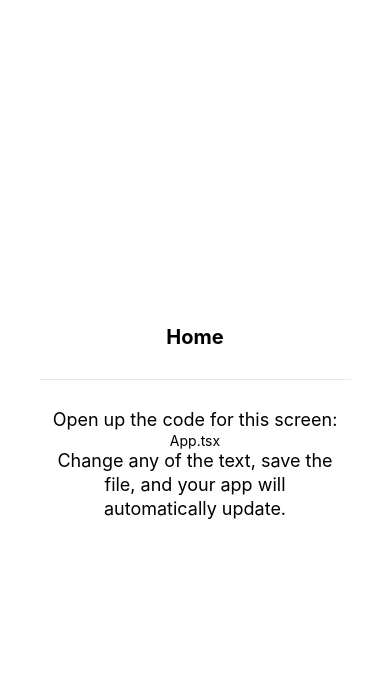
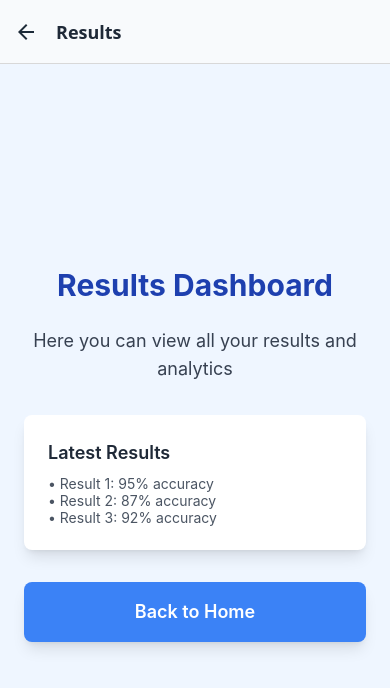
Before and after one commit to miguelx97/stormii2, a React Native app: screen /Result in a window 390 px wide. Shown: the top 688 px of the page. Built offline with nearby package versions, Linux system fonts and the light colour scheme.

Commit message:
Refactor App structure to implement React Navigation and remove unused components. Added Home, Result, and Blog screens with navigation setup. Updated dependencies for navigation and gesture handling.

```diff
--- a/App.tsx
+++ b/App.tsx
@@ -1,13 +1,39 @@
-import { ScreenContent } from 'components/ScreenContent';
+import React from 'react';
 import { StatusBar } from 'expo-status-bar';
+import { NavigationContainer } from '@react-navigation/native';
+import { createStackNavigator } from '@react-navigation/stack';
+import { GestureHandlerRootView } from 'react-native-gesture-handler';
+
+import HomeScreen from './components/HomeScreen';
+import ResultScreen from './components/ResultScreen';
+import BlogScreen from './components/BlogScreen';
+import type { RootStackParamList } from './types/navigation';
 
 import './global.css';
 
+const Stack = createStackNavigator<RootStackParamList>();
+
 export default function App() {
   return (
-    <>
-      <ScreenContent title="Home" path="App.tsx"></ScreenContent>
-      <StatusBar style="auto" />
-    </>
+    <GestureHandlerRootView style={{ flex: 1 }}>
+      <NavigationContainer>
+        <Stack.Navigator
+          initialRouteName="Home"
+          screenOptions={{
+            headerStyle: {
+              backgroundColor: '#f8fafc',
+            },
+            headerTintColor: '#1f2937',
+            headerTitleStyle: {
+              fontWeight: 'bold',
+            },
+          }}>
+          <Stack.Screen name="Home" component={HomeScreen} options={{ title: 'Stormii Home' }} />
+          <Stack.Screen name="Result" component={ResultScreen} options={{ title: 'Results' }} />
+          <Stack.Screen name="Blog" component={BlogScreen} options={{ title: 'Blog' }} />
+        </Stack.Navigator>
+        <StatusBar style="auto" />
+      </NavigationContainer>
+    </GestureHandlerRootView>
   );
 }
--- /dev/null
+++ b/components/BlogScreen.tsx
@@ -0,0 +1,58 @@
+import React from 'react';
+import { View, Text, TouchableOpacity, ScrollView } from 'react-native';
+import { useNavigation } from '@react-navigation/native';
+import type { StackNavigationProp } from '@react-navigation/stack';
+import type { RootStackParamList } from '../types/navigation';
+
+type BlogScreenNavigationProp = StackNavigationProp<RootStackParamList, 'Blog'>;
+
+export default function BlogScreen() {
+  const navigation = useNavigation<BlogScreenNavigationProp>();
+
+  const blogPosts = [
+    {
+      id: 1,
+      title: 'Getting Started with Stormii',
+      excerpt: 'Learn the basics of using Stormii for your daily workflows...',
+      date: 'Dec 15, 2024',
+    },
+    {
+      id: 2,
+      title: 'Advanced Features Guide',
+      excerpt: 'Discover powerful features that can boost your productivity...',
+      date: 'Dec 10, 2024',
+    },
+    {
+      id: 3,
+      title: 'Tips and Tricks',
+      excerpt: 'Expert tips to get the most out of your Stormii experience...',
+      date: 'Dec 5, 2024',
+    },
+  ];
+
+  return (
+    <View className="flex-1 bg-green-50">
+      <ScrollView className="flex-1 p-6">
+        <Text className="mb-6 text-center text-3xl font-bold text-green-800">Stormii Blog</Text>
+
+        <Text className="mb-8 text-center text-lg text-gray-700">
+          Stay updated with the latest news and tutorials
+        </Text>
+
+        {blogPosts.map((post) => (
+          <View key={post.id} className="mb-4 rounded-lg bg-white p-5 shadow-lg">
+            <Text className="mb-2 text-xl font-semibold text-gray-800">{post.title}</Text>
+            <Text className="mb-3 text-gray-600">{post.excerpt}</Text>
+            <Text className="text-sm font-medium text-green-600">{post.date}</Text>
+          </View>
+        ))}
+
+        <TouchableOpacity
+          className="mt-6 rounded-lg bg-green-500 p-4 shadow-lg"
+          onPress={() => navigation.goBack()}>
+          <Text className="text-center text-lg font-semibold text-white">Back to Home</Text>
+        </TouchableOpacity>
+      </ScrollView>
+    </View>
+  );
+}
--- a/components/Container.tsx
+++ /dev/null
@@ -1,9 +0,0 @@
-import { SafeAreaView } from 'react-native';
-
-export const Container = ({ children }: { children: React.ReactNode }) => {
-  return <SafeAreaView className={styles.container}>{children}</SafeAreaView>;
-};
-
-const styles = {
-  container: 'flex flex-1 m-6',
-};
--- a/components/EditScreenInfo.tsx
+++ /dev/null
@@ -1,29 +0,0 @@
-import { Text, View } from 'react-native';
-
-export const EditScreenInfo = ({ path }: { path: string }) => {
-  const title = 'Open up the code for this screen:';
-  const description =
-    'Change any of the text, save the file, and your app will automatically update.';
-
-  return (
-    <View>
-      <View className={styles.getStartedContainer}>
-        <Text className={styles.getStartedText}>{title}</Text>
-        <View className={styles.codeHighlightContainer + styles.homeScreenFilename}>
-          <Text>{path}</Text>
-        </View>
-        <Text className={styles.getStartedText}>{description}</Text>
-      </View>
-    </View>
-  );
-};
-
-const styles = {
-  codeHighlightContainer: `rounded-md px-1`,
-  getStartedContainer: `items-center mx-12`,
-  getStartedText: `text-lg leading-6 text-center`,
-  helpContainer: `items-center mx-5 mt-4`,
-  helpLink: `py-4`,
-  helpLinkText: `text-center`,
-  homeScreenFilename: `my-2`,
-};
--- /dev/null
+++ b/components/HomeScreen.tsx
@@ -0,0 +1,35 @@
+import React from 'react';
+import { View, Text, TouchableOpacity } from 'react-native';
+import { useNavigation } from '@react-navigation/native';
+import type { StackNavigationProp } from '@react-navigation/stack';
+import type { RootStackParamList } from '../types/navigation';
+
+type HomeScreenNavigationProp = StackNavigationProp<RootStackParamList, 'Home'>;
+
+export default function HomeScreen() {
+  const navigation = useNavigation<HomeScreenNavigationProp>();
+
+  return (
+    <View className="flex-1 items-center justify-center bg-gray-50 p-6">
+      <Text className="mb-8 text-4xl font-bold text-gray-800">Welcome to Stormii</Text>
+
+      <Text className="mb-12 text-center text-lg text-gray-600">
+        Navigate to different sections of the app
+      </Text>
+
+      <View className="w-full max-w-sm space-y-4">
+        <TouchableOpacity
+          className="rounded-lg bg-blue-500 p-4 shadow-lg"
+          onPress={() => navigation.navigate('Result')}>
+          <Text className="text-center text-lg font-semibold text-white">View Results</Text>
+        </TouchableOpacity>
+
+        <TouchableOpacity
+          className="rounded-lg bg-green-500 p-4 shadow-lg"
+          onPress={() => navigation.navigate('Blog')}>
+          <Text className="text-center text-lg font-semibold text-white">Read Blog</Text>
+        </TouchableOpacity>
+      </View>
+    </View>
+  );
+}
--- /dev/null
+++ b/components/ResultScreen.tsx
@@ -0,0 +1,36 @@
+import React from 'react';
+import { View, Text, TouchableOpacity } from 'react-native';
+import { useNavigation } from '@react-navigation/native';
+import type { StackNavigationProp } from '@react-navigation/stack';
+import type { RootStackParamList } from '../types/navigation';
+
+type ResultScreenNavigationProp = StackNavigationProp<RootStackParamList, 'Result'>;
+
+export default function ResultScreen() {
+  const navigation = useNavigation<ResultScreenNavigationProp>();
+
+  return (
+    <View className="flex-1 bg-blue-50 p-6">
+      <View className="flex-1 items-center justify-center">
+        <Text className="mb-6 text-3xl font-bold text-blue-800">Results Dashboard</Text>
+
+        <Text className="mb-8 text-center text-lg text-gray-700">
+          Here you can view all your results and analytics
+        </Text>
+
+        <View className="mb-8 w-full max-w-sm rounded-lg bg-white p-6 shadow-lg">
+          <Text className="mb-2 text-lg font-semibold text-gray-800">Latest Results</Text>
+          <Text className="text-gray-600">• Result 1: 95% accuracy</Text>
+          <Text className="text-gray-600">• Result 2: 87% accuracy</Text>
+          <Text className="text-gray-600">• Result 3: 92% accuracy</Text>
+        </View>
+
+        <TouchableOpacity
+          className="w-full max-w-sm rounded-lg bg-blue-500 p-4 shadow-lg"
+          onPress={() => navigation.goBack()}>
+          <Text className="text-center text-lg font-semibold text-white">Back to Home</Text>
+        </TouchableOpacity>
+      </View>
+    </View>
+  );
+}
--- a/components/ScreenContent.tsx
+++ /dev/null
@@ -1,25 +0,0 @@
-import { Text, View } from 'react-native';
-
-import { EditScreenInfo } from './EditScreenInfo';
-
-type ScreenContentProps = {
-  title: string;
-  path: string;
-  children?: React.ReactNode;
-};
-
-export const ScreenContent = ({ title, path, children }: ScreenContentProps) => {
-  return (
-    <View className={styles.container}>
-      <Text className={styles.title}>{title}</Text>
-      <View className={styles.separator} />
-      <EditScreenInfo path={path} />
-      {children}
-    </View>
-  );
-};
-const styles = {
-  container: `items-center flex-1 justify-center`,
-  separator: `h-[1px] my-7 w-4/5 bg-gray-200`,
-  title: `text-xl font-bold`,
-};
--- /dev/null
+++ b/nativewind-env.d.ts
@@ -0,0 +1,3 @@
+/// <reference types="nativewind/types" />
+
+// NOTE: This file should not be edited and should be committed with your source code. It is generated by NativeWind.
--- /dev/null
+++ b/types/navigation.ts
@@ -0,0 +1,5 @@
+export type RootStackParamList = {
+    Home: undefined;
+    Result: undefined;
+    Blog: undefined;
+};
```
Also changed, not shown: package.json (+8 -1 lines), 1 other file (tests, documents, lock files or other folders).
